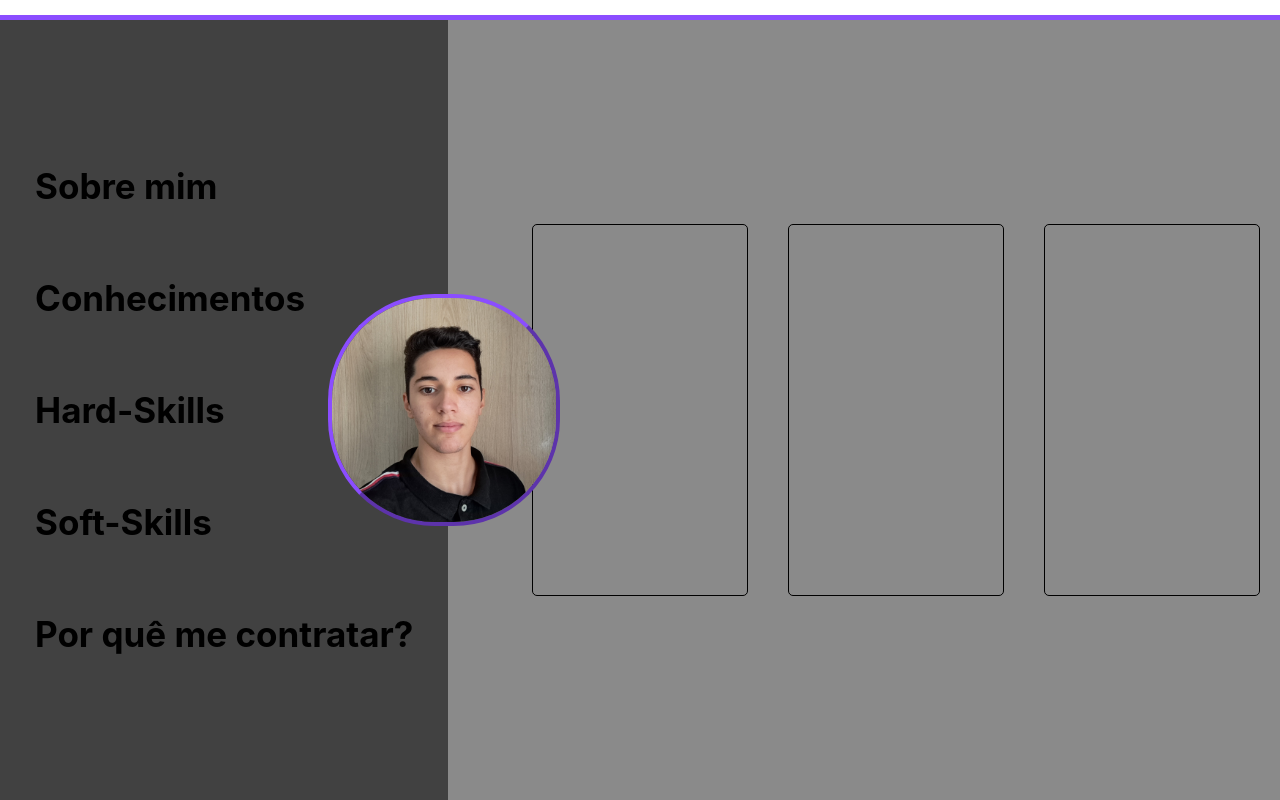
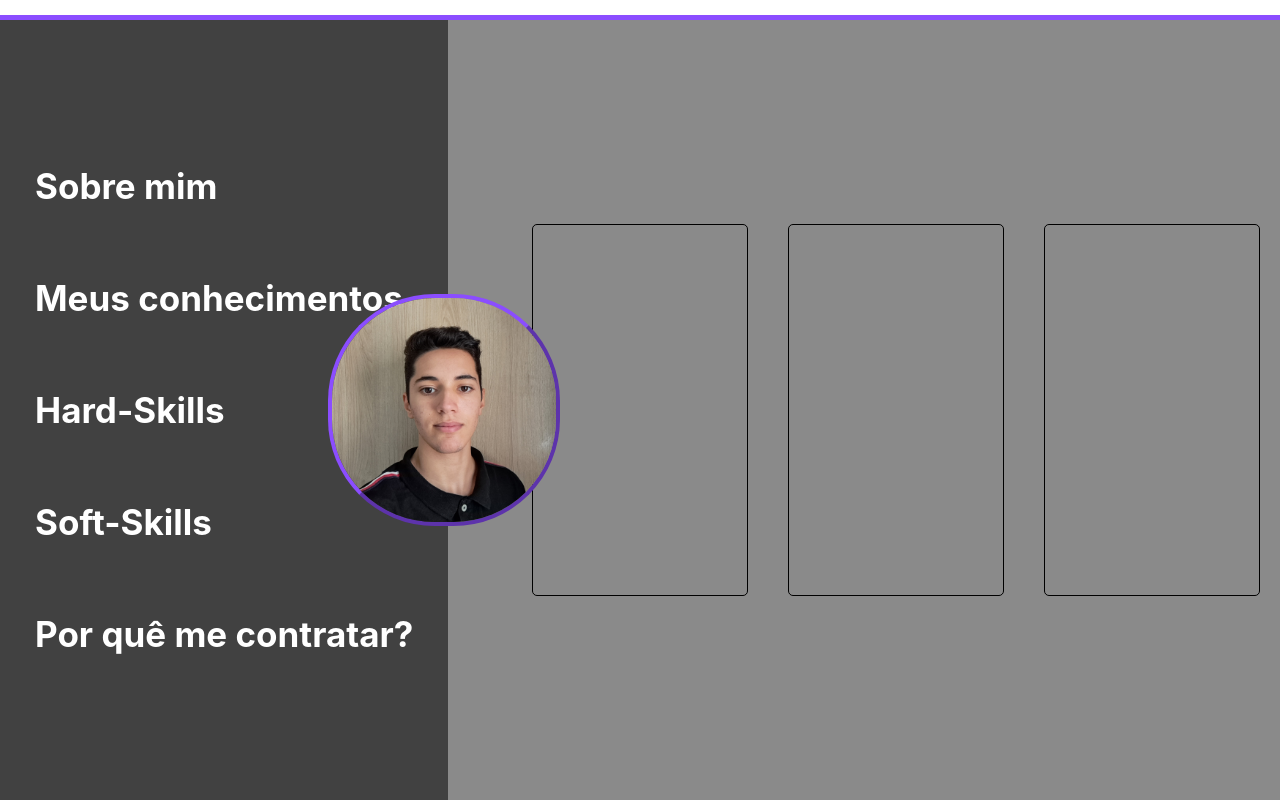
Before and after one commit to Vinicius-Braz17/Portifolio, a React (Create React App) app: page / in a window 1280 px wide. Shown: the part 1848-2648 px from the top of the page. Built offline with nearby package versions, Linux system fonts and the light colour scheme.

Commit message:
instalacao do bootstrap

```diff
--- a/package.json
+++ b/package.json
@@ -6,6 +6,7 @@
     "@testing-library/jest-dom": "^5.17.0",
     "@testing-library/react": "^13.4.0",
     "@testing-library/user-event": "^13.5.0",
+    "bootstrap": "^5.3.2",
     "react": "^18.2.0",
     "react-dom": "^18.2.0",
     "react-scripts": "5.0.1",
--- a/src/Pages/Home/Pag3Home.js
+++ b/src/Pages/Home/Pag3Home.js
@@ -8,11 +8,11 @@ export default function Pag3Home({ lang }) {
 
             <div className={s.painel_esquerda}>
                 <img alt='Foto profissional do Vinícius' className={s.foto_profissional} src={FOTO} />
-                <h1 className={s.botoes_introducao}>Sobre mim</h1>
-                <h1 className={s.botoes_introducao}>Conhecimentos</h1>
+                {lang === 'pt' ? (<h1 className={s.botoes_introducao}>Sobre mim</h1>) : (<h1 className={s.botoes_introducao}>About Me</h1>)}
+                {lang === 'pt' ? (<h1 className={s.botoes_introducao}>Meus conhecimentos</h1>) : (<h1 className={s.botoes_introducao}>My Knowlodges</h1>)}
                 <h1 className={s.botoes_introducao}>Hard-Skills</h1>
                 <h1 className={s.botoes_introducao}>Soft-Skills</h1>
-                <h1 className={s.botoes_introducao}>Por quê me contratar?</h1>
+                {lang === 'pt' ? (<h1 className={s.botoes_introducao}>Por quê me contratar?</h1>) : (<h1 className={s.botoes_introducao}>Why should you hire me?</h1>)}
             </div>
             <div className={s.painel_direita}>
                 <article className={s.cardzin}>
--- a/src/Pages/Home/Pag3Home.module.css
+++ b/src/Pages/Home/Pag3Home.module.css
@@ -38,11 +38,11 @@
     transition: all 0.3s;
     cursor: pointer;
     width: fit-content;
+    color: white;
 }
 
 .painel_esquerda .botoes_introducao:hover {
     transform: translateX(10px);
-    color: white;
     text-decoration: underline 3px rgb(139, 77, 255);
 }
 
```
Also changed, not shown: 1 other file (tests, documents, lock files or other folders).
